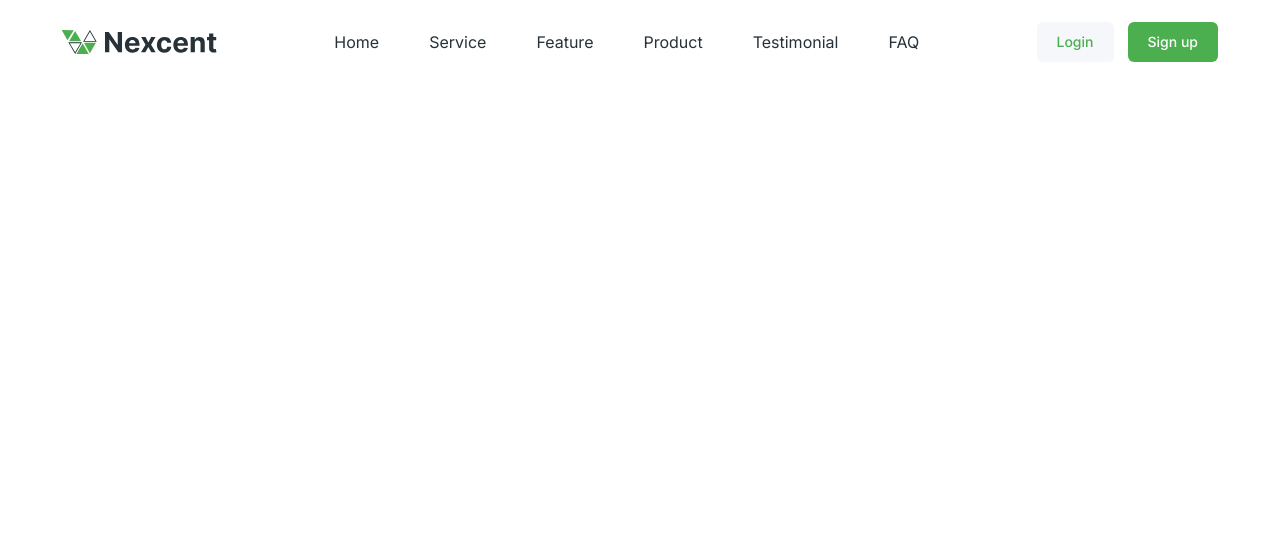
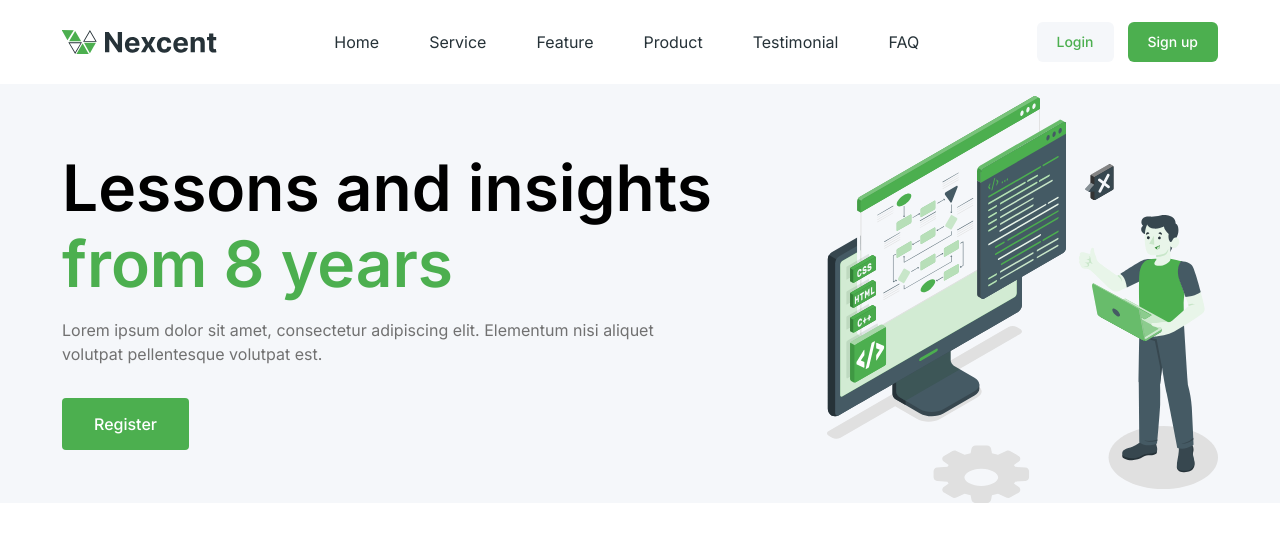
Before and after one commit to Mej0rD/609-51zMelnikDmitry, a plain HTML site: page index.html in a window 1280 px wide. Drawn offline with Linux system fonts and the light colour scheme.

Commit message:
Добавление иллюстраций и стилей для надписей в hero

```diff
--- a/index.html
+++ b/index.html
@@ -6,7 +6,7 @@
     <title>Nextcent</title>
     <link rel="stylesheet" href="https://fonts.googleapis.com/css2?family=Inter:wght@400;500;600&display=swap">
     <link rel="stylesheet" href="style/main.css">
-    <script src="/scripts/menu.js" defer></script>
+    <script src="scripts/menu.js" defer></script>
 </head>
 <body>
     <header class="header">
@@ -15,7 +15,7 @@
                 <img src="images/logo-Icon.svg" alt="">
                 <img src="images/Nexcent-logo.svg" alt="Nexcent">
             </a>
-            <button class="header__toggle" type="button" aria-label="Открыть меню" aria-expanded="false"><img src="/images/menu.svg" alt=""></button>
+            <button class="header__toggle" type="button" aria-label="Открыть меню" aria-expanded="false"><img src="images/menu.svg" alt=""></button>
             <nav class="header__nav">
                 <a href="#">Home</a>
                 <a href="#">Service</a>
@@ -31,7 +31,22 @@
         </div>
     </header>
     <main>
+          <section class="hero">
+            <div class="container hero__inner">
+                <div class="hero__content">
+                    <h1 class="hero__title">
+                        Lessons and insights <span class="hero__accent"> from 8 years</span>
+                    </h1>
+                    <p class="hero__description">Lorem ipsum dolor sit amet, consectetur adipiscing elit. Elementum nisi aliquet volutpat pellentesque volutpat est.</p>
+                    <a href="#" class="hero__link">Register</a>
+                </div>
+                <img class="hero__image" src="images/hero-illustration.svg" alt="">
+            </div>
+          </section>
+    </main>
 
-    </main>
+
+
+
 </body>
 </html>
--- a/style/main.css
+++ b/style/main.css
@@ -61,6 +61,63 @@ font-weight: 400;
 .header__toggle {
     display: none;
   }
+.hero {
+  background-color: #F5F7FA;
+}
+
+.hero__inner {
+  display: flex;
+  align-items: center;
+  justify-content: space-between;
+  padding-top: 12px;
+}
+.hero__title {
+  font-size: 64px;
+  line-height: 76px;
+  font-weight: 600;
+  margin: 0;
+}
+
+.hero__accent {
+  display: block;
+  color: #4CAF4F;
+}
+
+.hero__content {
+  max-width: 657px;
+
+}
+.hero__image {
+  width: 391px;
+  height: auto;
+}
+
+.hero__description {
+  font-size: 16px;
+  line-height: 24px;
+  color: #717171;
+  margin: 16px 0 32px;
+
+}
+.hero__link {
+  display: inline-block;
+  background-color: #4CAF4F;
+  color: white;
+  text-decoration: none;
+  font-size: 16px;
+  line-height: 24px;
+  font-weight: 500;
+  border-radius: 4px;
+  padding: 14px 32px;
+
+}
+
+
+
+
+
+
+
 
 @media (max-width: 992px) {
           .header__nav,
```
Also changed, not shown: images/hero-illustration.svg (added). Lines whose indentation alone changed are shown as unchanged.
